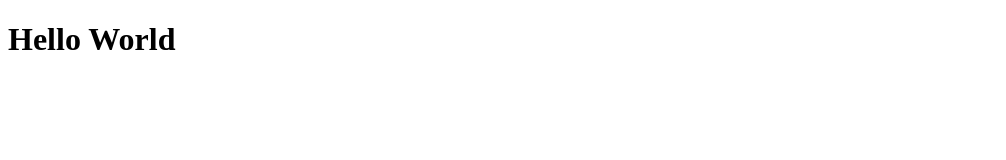
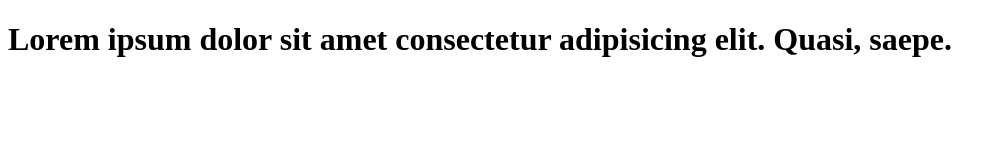
Before and after one commit to masumhossain-dev/Basic_Recap, a plain HTML site: page index.html in a window 1280 px wide. Shown: the whole page, without its empty margins (0-1006 px from the left). Drawn offline with Linux system fonts and the light colour scheme.

Commit message:
first commit

```diff
--- a/index.html
+++ b/index.html
@@ -4,9 +4,8 @@
     <meta charset="UTF-8">
     <meta name="viewport" content="width=device-width, initial-scale=1.0">
     <title>Document</title>
-    <link rel="stylesheet" href="style.css">
 </head>
 <body>
-    <h1>Hello World</h1>
+    <h1>Lorem ipsum dolor sit amet consectetur adipisicing elit. Quasi, saepe.</h1>
 </body>
 </html>
```
Also changed, not shown: style.css (deleted).
